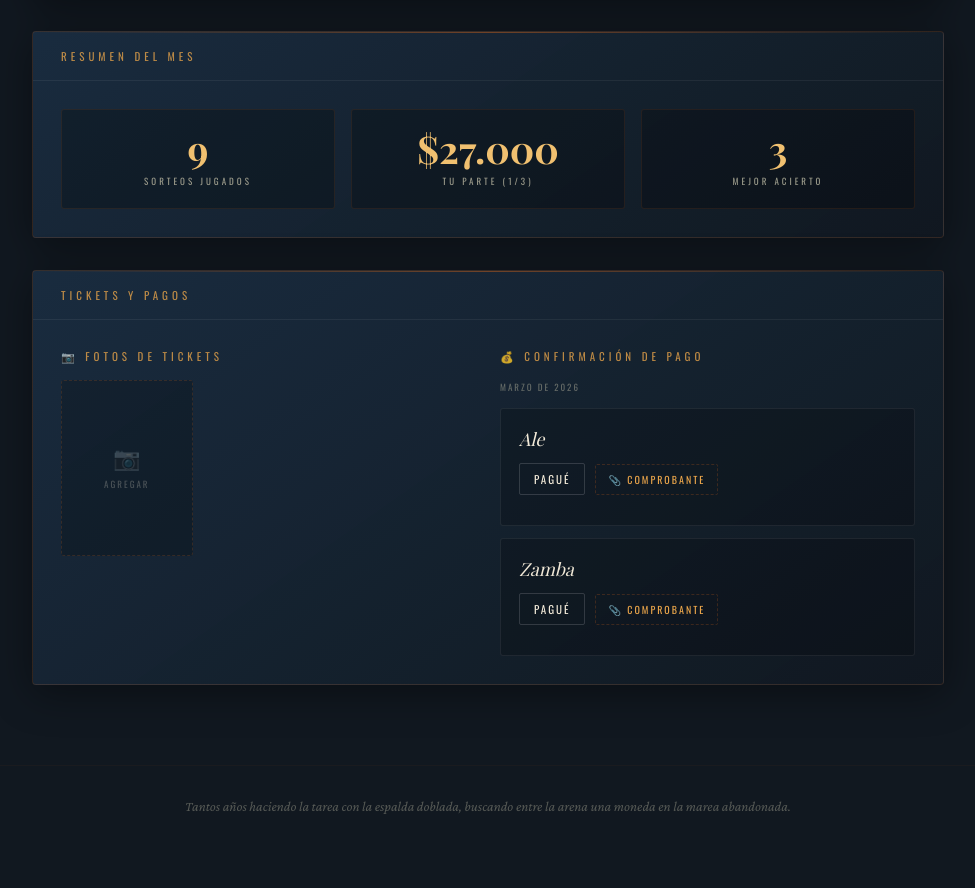
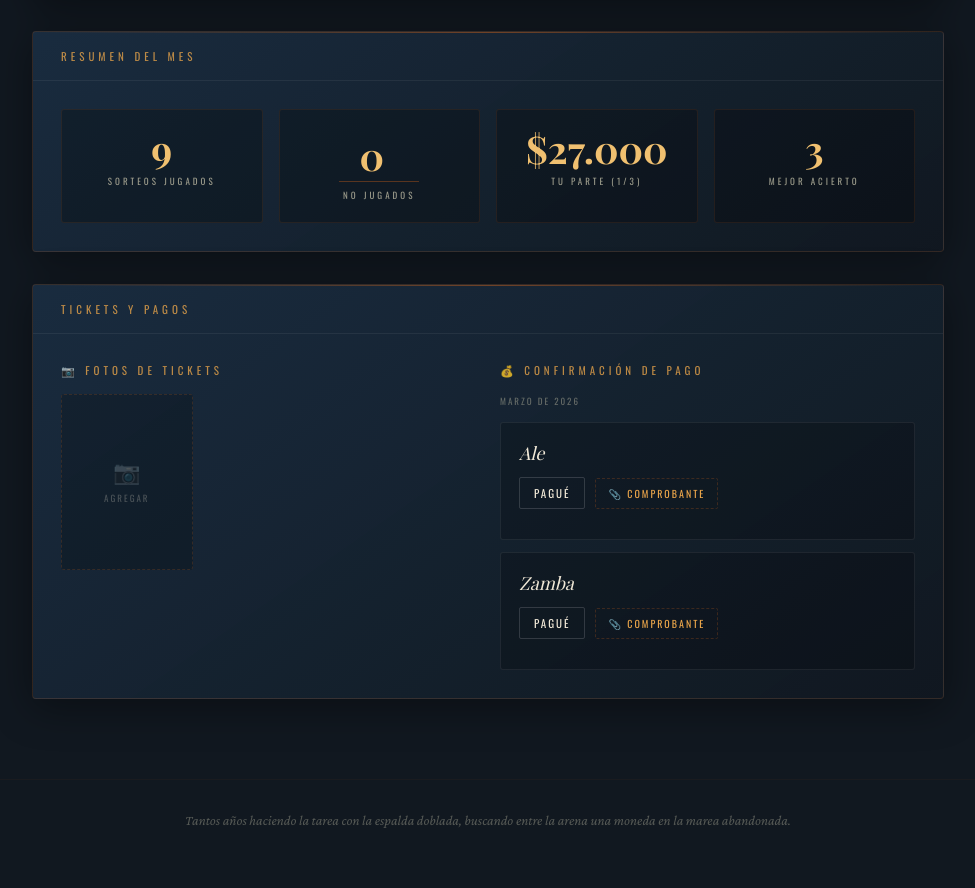
Before and after one commit to MaxMaxivo/Quini, a plain HTML site: page index.html in a window 1280 px wide. Shown: the part 1016-1904 px from the top of the page, without its empty margins (152-1127 px from the left). Drawn offline with nearby package versions, Linux system fonts and the light colour scheme.

Commit message:
Add files via upload

```diff
--- a/index.html
+++ b/index.html
@@ -126,6 +126,15 @@ main { position:relative; z-index:2; max-width:960px; margin:0 auto; padding:40p
 
 /* RESUMEN */
 .resumen-grid { display:grid; grid-template-columns:repeat(auto-fit, minmax(150px,1fr)); gap:16px; }
+.stat-box-input { display:flex; flex-direction:column; align-items:center; justify-content:center; }
+.stat-input {
+  width:80px; text-align:center;
+  background:transparent; border:none; border-bottom:1px solid rgba(200,96,26,0.4);
+  color:var(--ambar-claro); font-family:'Playfair Display',serif;
+  font-size:38px; font-weight:700; line-height:1;
+  outline:none; padding:0 4px;
+}
+.stat-input:focus { border-bottom-color:var(--ambar); }
 .stat-box { background:rgba(0,0,0,0.25); border:1px solid rgba(200,96,26,0.12); border-radius:3px; padding:20px 16px; text-align:center; }
 .stat-num { font-family:'Playfair Display',serif; font-size:38px; font-weight:700; color:var(--ambar-claro); line-height:1; }
 .stat-label { font-family:'Oswald',sans-serif; font-size:9px; letter-spacing:3px; text-transform:uppercase; color:var(--gris-humo); margin-top:6px; }
@@ -264,6 +273,10 @@ footer { position:relative; z-index:2; text-align:center; padding:32px 20px 60px
     <div class="card-body">
       <div class="resumen-grid">
         <div class="stat-box"><div class="stat-num" id="stat-sorteos">—</div><div class="stat-label">Sorteos jugados</div></div>
+        <div class="stat-box stat-box-input">
+          <input class="stat-input" id="stat-nojugados" type="number" min="0" value="0" oninput="onNoJugadosChange()">
+          <div class="stat-label">No jugados</div>
+        </div>
         <div class="stat-box"><div class="stat-num" id="stat-costo">—</div><div class="stat-label">Tu parte (1/3)</div></div>
         <div class="stat-box"><div class="stat-num" id="stat-aciertos">—</div><div class="stat-label">Mejor acierto</div></div>
       </div>
@@ -462,6 +475,23 @@ function renderPozoExtra(s, misNums) {
 }
 
 // ── RESUMEN ──
+function noJugadosKey(mes) { return 'marea-nojugados-' + mes; }
+
+function onNoJugadosChange() {
+  const val = parseInt(document.getElementById('stat-nojugados').value) || 0;
+  localStorage.setItem(noJugadosKey(mesActivo), val);
+  recalcularCosto();
+}
+
+function recalcularCosto() {
+  const precio = data.precio_boleta || 3000;
+  const integrantes = data.integrantes || 3;
+  const n = sorteosMes.length;
+  const noJugados = parseInt(document.getElementById('stat-nojugados').value) || 0;
+  const jugados = Math.max(0, n - noJugados);
+  document.getElementById('stat-costo').textContent = '$' + Math.round(jugados * 3 * precio / integrantes).toLocaleString('es-AR');
+}
+
 function actualizarResumen() {
   const precio = data.precio_boleta || 3000;
   const integrantes = data.integrantes || 3;
@@ -473,8 +503,12 @@ function actualizarResumen() {
       if (s[m]) { const a = s[m].filter(x => misNums.includes(x)).length; if (a > mejor) mejor = a; }
     });
   });
+  // Restaurar no-jugados guardado para este mes
+  const guardado = parseInt(localStorage.getItem(noJugadosKey(mesActivo))) || 0;
+  document.getElementById('stat-nojugados').value = guardado;
+  const jugados = Math.max(0, n - guardado);
   document.getElementById('stat-sorteos').textContent = n;
-  document.getElementById('stat-costo').textContent = '$' + Math.round(n * 3 * precio / integrantes).toLocaleString('es-AR');
+  document.getElementById('stat-costo').textContent = '$' + Math.round(jugados * 3 * precio / integrantes).toLocaleString('es-AR');
   document.getElementById('stat-aciertos').textContent = mejor || '—';
 }
 
```
